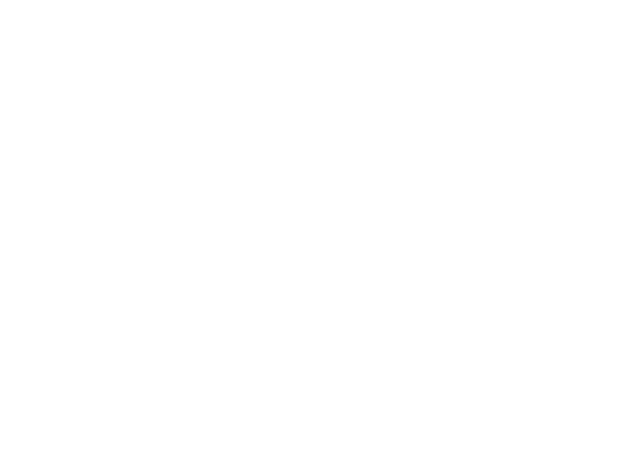
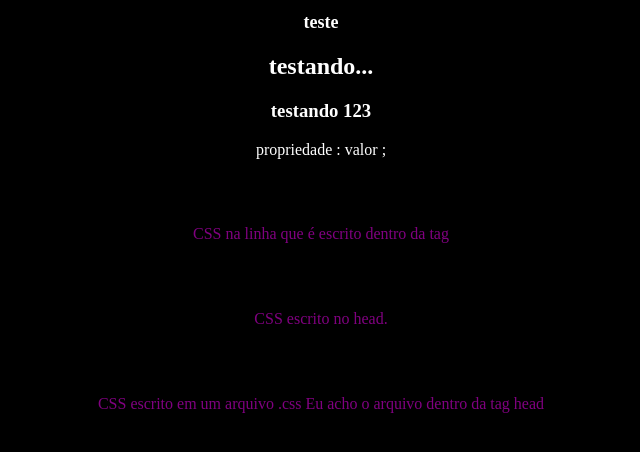
Before and after one commit to felcorrea20/teste, a plain HTML site: page index.html in a window 1280 px wide. Shown: the whole page, without its empty margins (319-959 px from the left). Drawn offline with Linux system fonts and the light colour scheme.

Commit message:
Final da aula

```diff
--- /dev/null
+++ b/css/styles.css
@@ -0,0 +1,29 @@
+
+p{
+    color: purple;
+}
+body{
+    background-color: black;
+    text-align: center;
+    color: white;
+}
+
+.titulo{
+    font-size:  large;
+}
+
+#texto-branco{
+    color: white;
+}
+
+.top{
+    background-color: chocolate;
+}
+
+.conteudo{
+    background-color: chocolate;
+}
+
+.rodape{
+    background-color: chocolate;
+}
--- a/index.html
+++ b/index.html
@@ -3,9 +3,38 @@
 <head>
     <meta charset="UTF-8">
     <meta name="viewport" content="width=device-width, initial-scale=1.0">
-    <title>Document</title>
+    <title>Home</title>
+    <style>
+    </style>
+    <link rel="stylesheet" href="css/styles.css">
 </head>
-<body>
+<body >
+    <h1 class="titulo">teste</h1>
+    <h2>testando...</h2>
+    <h3>testando 123</h3>
+
+    <p id="texto-branco">
+        propriedade : valor ;
+    </p>
+
+
+    <h2 style="color: black">Primeira forma de CSS</h2>
+    <p>
+        CSS na linha que é escrito dentro da tag
+    </p>
+
+
+    <h2 style="color: black">Segunda forma de CSS</h2>
+    <p>
+        CSS escrito no head.
+    </p>
+
+
+    <h2 style="color: black">Terceira forma de CSS</h2>
+    <p>
+        CSS escrito em um arquivo .css
+        Eu acho o arquivo dentro da tag head
+    </p>
 
 </body>
 </html>
```
Also changed, not shown: produto.html (added, +24 -0 lines).
